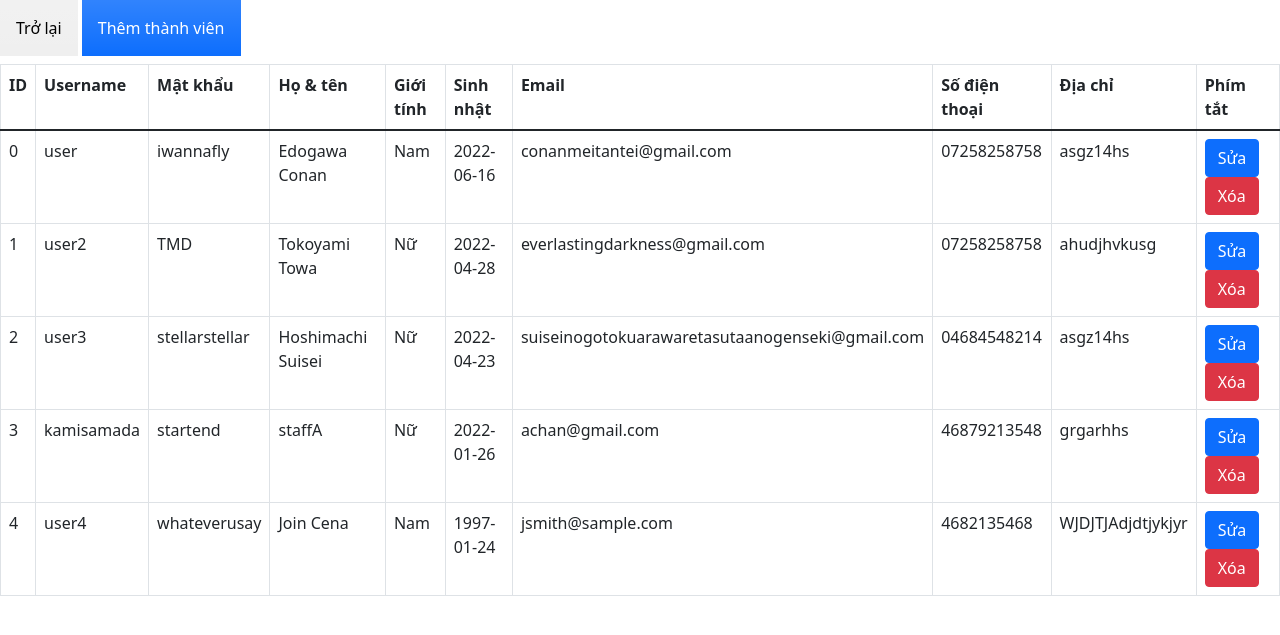
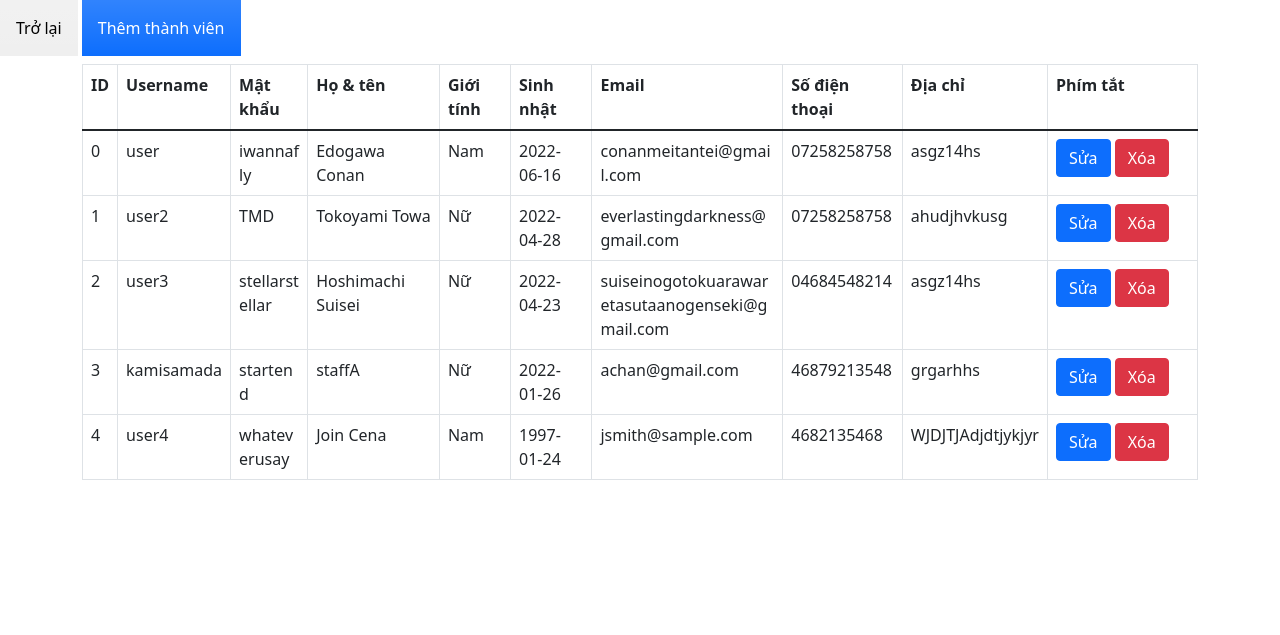
Before and after one commit to LMN1590/Web_Assignment, a PHP site: page /admin/memberManagement.php in a window 1280 px wide. Shown: the part 62-697 px from the top of the page. Run offline with PHP 8.4, Linux system fonts and the light colour scheme; data comes from the database, SQL or seed files in the repository; some libraries are stand-ins or nearby versions; some web fonts are replaced.

Commit message:
format UI for admin

```diff
--- a/btl-web/admin/memberManagement.php
+++ b/btl-web/admin/memberManagement.php
@@ -16,6 +16,28 @@
   <!-- CSS -->
   <link rel="stylesheet" href="admin-styles/styles.css">
   <title>Admin Panel</title>
+  <style>
+    .pass{
+      max-width: 25px;
+      word-break: break-all;
+    }
+    .full{
+      min-width: 100px;
+      line-break: normal;
+      word-break: keep-all;
+    }
+    .mail{
+      max-width: 300px;
+      line-break: anywhere;
+    }
+    .addr{
+      max-width: 300px;
+      line-break: normal;
+    }
+    .btnn{
+      min-width: 150px;
+    }
+  </style>
 </head>
 <body>
 
@@ -29,6 +51,7 @@
     <a href="index.php"><input type="button" class="p-3 mb-2 bg-gray bg-gradient text-black" value="Trở lại"></a>
     <a href="newMember.php"><input type="button" class="p-3 mb-2 bg-primary bg-gradient text-white" value="Thêm thành viên"></a>
   </form>
+  <div class="container">
     <?php
       include('../config/config.php');
       echo "<table class='table table-bordered'>
@@ -59,16 +82,16 @@
           $phone = $row['phone'];
           $address = $row['address'];
           echo "<tr>
-                <td>" . $id . "</td>
-                <td>" . $username . "</td>
-                <td>" . $password . "</td>
-                <td>" . $full_name . "</td>
-                <td>" . $seggs . "</td>
-                <td>" . $birthday . "</td>
-                <td>" . $email . "</td>
-                <td>" . $phone . "</td>
-                <td>" . $address . "</td>
-                <td>
+                  <td class=\"id\">" . $id . "</td>
+                  <td class=\"usr\">" . $username . "</td>
+                  <td class=\"pass\">" . $password . "</td>
+                  <td class=\"full\">" . $full_name . "</td>
+                  <td class=\"xx\">" . $seggs . "</td>
+                  <td class=\"bir\">" . $birthday . "</td>
+                  <td class=\"mail\">" . $email . "</td>
+                  <td class=\"phone\">" . $phone . "</td>
+                  <td class=\"addr\">" . $address . "</td>
+                  <td class=\"btnn\">
                     <a href='editMember.php?id=$id' class='btn btn-primary m-r-1em' name='edit'>Sửa</a>
                     <a href='deleteMember.php?id=$id' class='btn btn-danger'>Xóa</a>
                   </td>
@@ -77,5 +100,7 @@
         echo "</tbody></table>";
       }
     ?>
+  </div>
+
 </body>
 </html>
--- a/btl-web/admin/newsCommentManagement.php
+++ b/btl-web/admin/newsCommentManagement.php
@@ -29,6 +29,7 @@
       <a href="index.php"><input type="button" class="p-3 mb-2 bg-gray bg-gradient text-black" value="Trở lại"></a>
       <a href="newNewsComment.php"><input type="button" class="p-3 mb-2 bg-primary bg-gradient text-white" value="Thêm bình luận"></a>
     </form>
+    <div class="container">
       <?php
         include('../config/config.php');
         echo "<table class='table table-bordered'>
@@ -66,5 +67,7 @@
           echo "</tbody></table>";
         }
       ?>
+    </div>
+
 </body>
 </html>
--- a/btl-web/admin/newsManagement.php
+++ b/btl-web/admin/newsManagement.php
@@ -34,7 +34,7 @@
       <a href="index.php"><input type="button" class="p-3 mb-2 bg-gray bg-gradient text-black" value="Trở lại"></a>
       <a href="newNews.php"><input type="button" class="p-3 mb-2 bg-primary bg-gradient text-white" value="Thêm tin tức"></a>
     </form>
-    <div class="container"></div>
+    <div class="container">
     <?php
       include('../config/config.php');
       echo "<table class='table table-bordered'>
@@ -73,5 +73,7 @@
       }
       ?>
     </div>
+
+    </div>
 </body>
 </html>
--- a/btl-web/admin/productCommentManagement.php
+++ b/btl-web/admin/productCommentManagement.php
@@ -27,6 +27,7 @@
       <a href="index.php"><input type="button" class="p-3 mb-2 bg-gray bg-gradient text-black" value="Trở lại"></a>
       <a href="newProductComment.php"><input type="button" class="p-3 mb-2 bg-primary bg-gradient text-white" value="Thêm bình luận"></a>
     </form>
+    <div class="container">
       <?php
         include('../config/config.php');
         echo "<table class='table table-bordered'>
@@ -64,5 +65,7 @@
           echo "</tbody></table>";
         }
       ?>
+    </div>
+
 </body>
 </html>
--- a/btl-web/config/config.php
+++ b/btl-web/config/config.php
@@ -1,7 +1,7 @@
 <?php
-  $servername = "localhost:3306";
+  $servername = "localhost:3307";
   $username = "root";
-  $password = "";
+  $password = "rootpassword";
   $dbname = "res_db";
 
   $conn = mysqli_connect($servername, $username, $password, $dbname);
--- a/btl-web/newsInfo.php
+++ b/btl-web/newsInfo.php
@@ -64,7 +64,7 @@
       if ($res) {
         header('location: newsInfo.php?news_id=' . $news_id);
       }
-      mysqli_free_result($res);
+      #mysqli_free_result($res);
     }
     else if (isset($_POST['comment_post'])) {
       echo "<script>
```
Also changed, not shown: btl-web/admin/productManagement.php (+9 -1 lines). Lines whose indentation alone changed are shown as unchanged.
